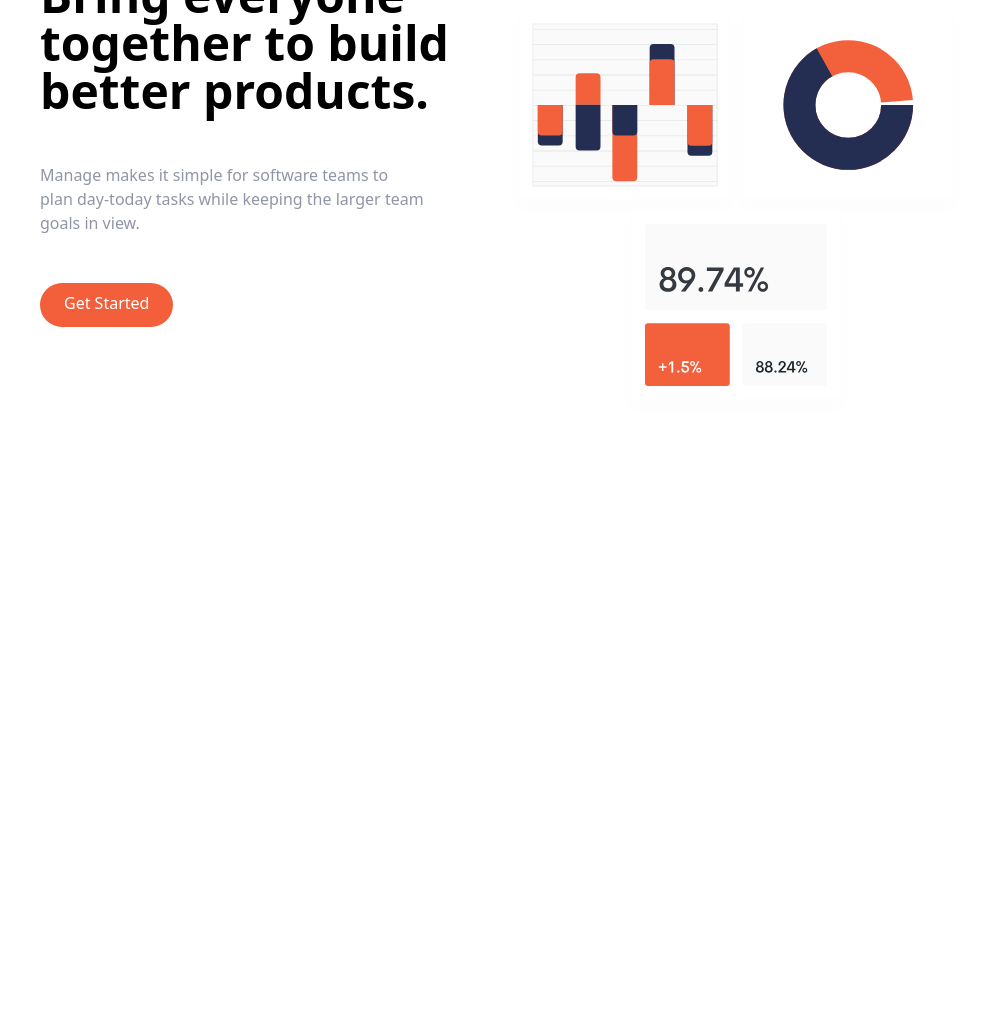
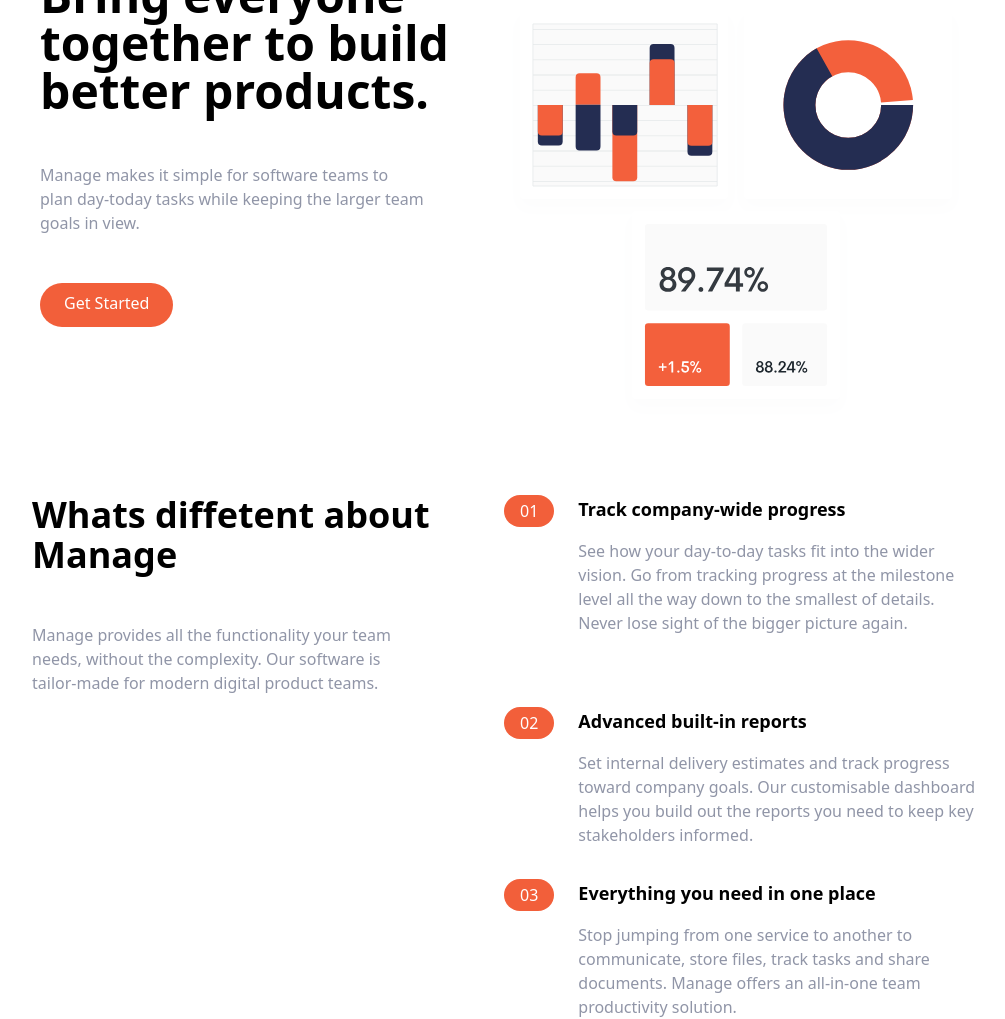
Before and after one commit to fendishatech/landing-pages, a website: page src/index.html in a window 1280 px wide. Shown: the part 161-1180 px from the top of the page, without its empty margins (136-1141 px from the left). Before the commit the page ends 800 px from the top, so only its background shows below. Drawn offline with Linux system fonts and the light colour scheme.

Commit message:
finished features section

```diff
--- a/src/index.html
+++ b/src/index.html
@@ -69,8 +69,115 @@
     <!-- Features -->
     <section id="features">
       <div
-        class="container mx:zuto mt-10 flex flex-col md:flex-row px-4 space-y-12 md:space-y-0"
-      ></div>
+        class="container mx-auto mt-10 flex flex-col md:flex-row px-4 space-y-12 md:space-y-0"
+      >
+        <!-- Whats different -->
+        <div class="md:w-1/2 flex flex-col space-y-12">
+          <h2 class="max-w-md text-4xl font-bold text-center md:text-left">
+            Whats diffetent about Manage
+          </h2>
+          <p class="max-w-sm text-center text-darkGrayishBlue md:text-left">
+            Manage provides all the functionality your team needs, without the
+            complexity. Our software is tailor-made for modern digital product
+            teams.
+          </p>
+        </div>
+        <!-- Numbered List -->
+        <div class="md:w-1/2 flex flex-col space-y-8">
+          <!-- List item one -->
+          <div
+            class="mb-10 flex md:flex-row flex-col space-y-3 md:space-y-0 md:space-x-6"
+          >
+            <!-- Heading -->
+            <div class="rounded-l-full bg-brightRedSupLight md:bg-transparent">
+              <div class="flex items-center space-x-2">
+                <!-- Number -->
+                <div
+                  class="px-4 py-2 md:py-1 bg-brightRed text-white rounded-full"
+                >
+                  01
+                </div>
+                <!-- Text -->
+                <h3 class="md:hidden text-base font-bold md:mb-4">
+                  Tracking company-wide progress
+                </h3>
+              </div>
+            </div>
+            <!-- Body -->
+            <div class="">
+              <h3 class="hidden md:block mb-4 text-lg font-bold">
+                Track company-wide progress
+              </h3>
+              <p class="text-darkGrayishBlue">
+                See how your day-to-day tasks fit into the wider vision. Go from
+                tracking progress at the milestone level all the way down to the
+                smallest of details. Never lose sight of the bigger picture
+                again.
+              </p>
+            </div>
+          </div>
+
+          <!-- List Item 2 -->
+          <div
+            class="flex flex-col space-y-3 md:space-y-0 md:space-x-6 md:flex-row"
+          >
+            <!-- Heading -->
+            <div class="rounded-l-full bg-brightRedSupLight md:bg-transparent">
+              <div class="flex items-center space-x-2">
+                <div
+                  class="px-4 py-2 text-white rounded-full md:py-1 bg-brightRed"
+                >
+                  02
+                </div>
+                <h3 class="text-base font-bold md:mb-4 md:hidden">
+                  Advanced built-in reports
+                </h3>
+              </div>
+            </div>
+
+            <div>
+              <h3 class="hidden mb-4 text-lg font-bold md:block">
+                Advanced built-in reports
+              </h3>
+              <p class="text-darkGrayishBlue">
+                Set internal delivery estimates and track progress toward
+                company goals. Our customisable dashboard helps you build out
+                the reports you need to keep key stakeholders informed.
+              </p>
+            </div>
+          </div>
+
+          <!-- List Item 3 -->
+          <div
+            class="flex flex-col space-y-3 md:space-y-0 md:space-x-6 md:flex-row"
+          >
+            <!-- Heading -->
+            <div class="rounded-l-full bg-brightRedSupLight md:bg-transparent">
+              <div class="flex items-center space-x-2">
+                <div
+                  class="px-4 py-2 text-white rounded-full md:py-1 bg-brightRed"
+                >
+                  03
+                </div>
+                <h3 class="text-base font-bold md:mb-4 md:hidden">
+                  Everything you need in one place
+                </h3>
+              </div>
+            </div>
+
+            <div>
+              <h3 class="hidden mb-4 text-lg font-bold md:block">
+                Everything you need in one place
+              </h3>
+              <p class="text-darkGrayishBlue">
+                Stop jumping from one service to another to communicate, store
+                files, track tasks and share documents. Manage offers an
+                all-in-one team productivity solution.
+              </p>
+            </div>
+          </div>
+        </div>
+      </div>
     </section>
     <!-- Features -->
   </body>
```
Also changed, not shown: src/style/output.css.
